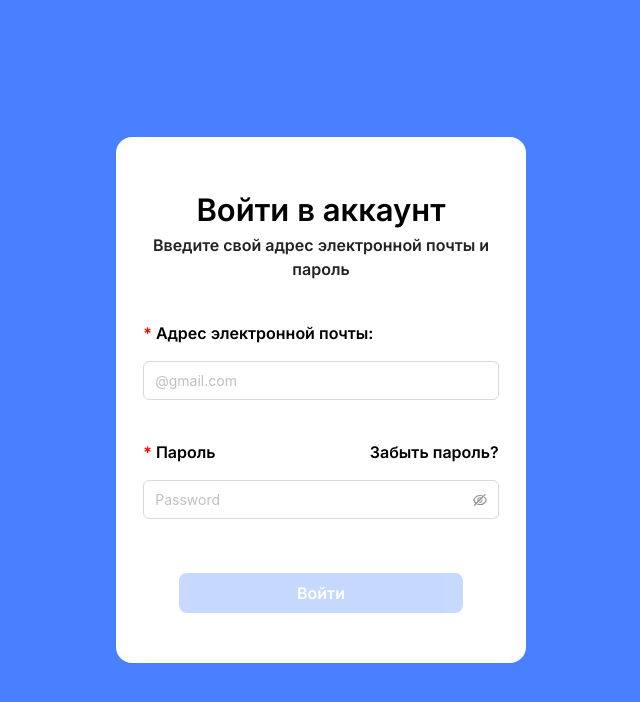
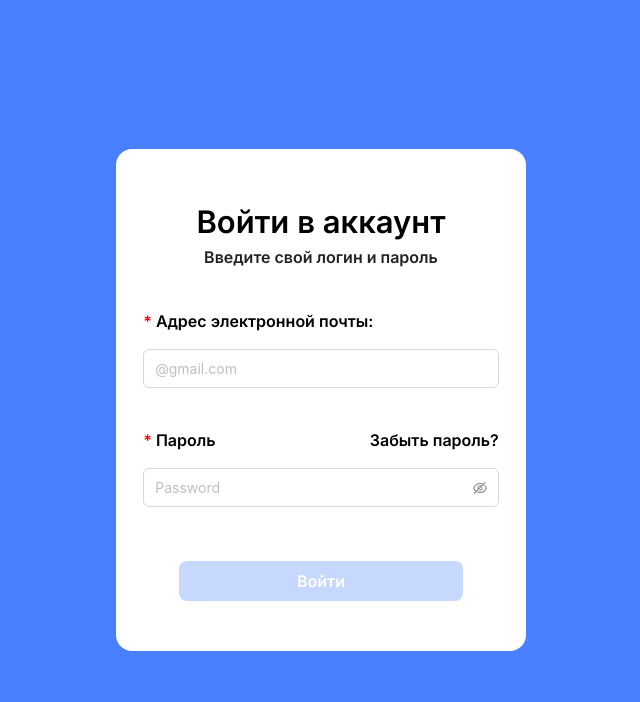
Before and after one commit to ictfaculty/ict-dashboard, a React (Vite) app: page / in a window 1280 px wide. Shown: the top 702 px of the page, without its empty margins (319-959 px from the left). Built offline with nearby package versions, Linux system fonts and the light colour scheme.

Commit message:
update: Login.jsx

```diff
--- a/src/pages/Login.jsx
+++ b/src/pages/Login.jsx
@@ -33,7 +33,7 @@ const Login = () => {
             <div className="w-[90%] md:w-[55%] lg:w-[32%] bg-[#fff] py-[50px] px-[27px] rounded-2xl flex flex-col gap-[40px]">
                 <div className="text-center">
                     <h2 className='text-[21px] md:text-[31px] font-medium'>Войти в аккаунт</h2>
-                    <p className='text-[#202224]'>Введите свой адрес электронной почты и пароль</p>
+                    <p className='text-[#202224]'>Введите свой логин и пароль</p>
                 </div>
                 <div className="">
                     <p className='mb-4'><span className='text-[red]'>* </span>Адрес электронной почты:</p>
```
